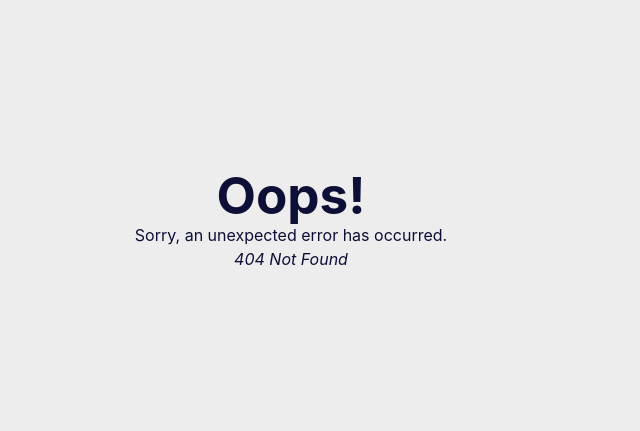
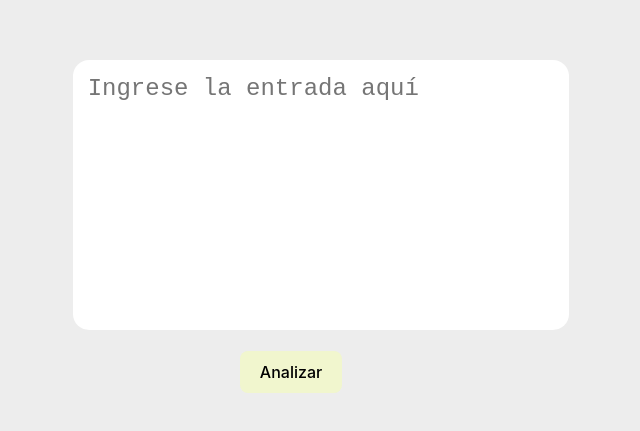
Before and after one commit to ed-corne/ProyectoSemTraductores2, a React (Vite) app: page /sintactic in a window 1280 px wide. Before the commit this address had no page. Shown: the part 181-612 px from the top of the page, without its empty margins (349-989 px from the left). Built offline with nearby package versions, Linux system fonts and the light colour scheme.

Commit message:
sintactico first steps

```diff
--- a/src/components/AnalizadorLexico/complete/AnalyzeInput.jsx
+++ b/src/components/AnalizadorLexico/complete/AnalyzeInput.jsx
@@ -1,173 +1,146 @@
-import { whoIsThisChar, dataTypes, reservedWords, types } from "./SymbolType";
+import {
+  tokenTypes,
+  keywords,
+  dataType,
+  operators,
+  punctuation,
+  digits,
+  letters,
+} from "./SymbolType";
 
 export const analyzeInput = (inputText) => {
   let currentToken = "";
-  let tokens = [];
-  let currentTokenSymbol = "";
-  let currentType = "";
+  const foundTokens = [];
+  const inputCode = inputText + "$";
 
-  const handleCurrentToken = (char, symbol) => {
-    currentToken += char;
-    currentTokenSymbol = symbol;
-  };
+  let state = 0; // Estado inicial
+  let isFloatingPoint = false;
 
-  const pushToken = () => {
-    if (currentToken !== "") {
-      tokens.push({
-        symbol: currentTokenSymbol,
-        type: types.unknown,
-        value: currentToken,
-      });
-      currentToken = "";
-      currentTokenSymbol = "";
-    }
-  };
+  for (let i = 0; i < inputCode.length; i++) {
+    const char = inputCode[i];
 
-  for (const char of inputText) {
-    switch (whoIsThisChar(char)) {
-      case "space":
-        if (currentToken in dataTypes) {
-          handleCurrentToken("", "dataType");
-        } else if (currentToken in reservedWords) {
-          handleCurrentToken("", "reservedWord");
-        }
-        pushToken();
-        break;
-      case "point":
-        if (currentTokenSymbol === "number" && !currentToken.includes(".")) {
-          handleCurrentToken(char, "real");
-        } else if (currentToken !== "") {
-          handleCurrentToken(char, "string");
+    switch (state) {
+      case 0:
+        if (char.charCodeAt(0) === 20) {
+          state = 0;
+        } else if (letters.test(char)) {
+          state = 1; // Estado para identificadores o palabras clave
+          currentToken += char;
+        } else if (digits.test(char)) {
+          state = 2; // Estado para números enteros
+          currentToken += char;
+        } else if (char === '"') {
+          state = 4; // Cambia al estado para cadenas
+          currentToken += char;
+        } else if (operators.includes(char)) {
+          state = 3; // Estado para operadores
+          currentToken += char;
+        } else if (punctuation.includes(char)) {
+          foundTokens.push({
+            lexema: char,
+            token: tokenTypes[char].name,
+            id: tokenTypes[char].id,
+          });
+          currentToken = "";
+        } else if (char === '$') {
+          foundTokens.push({
+            lexema: char,
+            token: tokenTypes["$"].name,
+            id: tokenTypes["$"].id,
+          });
         }
         break;
-      case "number":
-        if (currentTokenSymbol === "" || currentTokenSymbol === "number") {
-          handleCurrentToken(char, "number");
-        } else if (currentTokenSymbol === "real") {
-          handleCurrentToken(char, "real");
-        } else if (currentTokenSymbol === "id") {
-          handleCurrentToken(char, "id");
-        } else if (currentToken !== "") {
-          let tempChar = char;
-          pushToken();
-          currentToken = tempChar;
+      case 1:
+        if (letters.test(char) || digits.test(char)) {
+          currentToken += char;
+        } else {
+          if (keywords.includes(currentToken)) {
+            foundTokens.push({
+              lexema: currentToken,
+              token: tokenTypes[currentToken].name,
+              id: tokenTypes[currentToken].id,
+            });
+          } else if (dataType.includes(currentToken)) {
+            foundTokens.push({
+              lexema: currentToken,
+              token: tokenTypes["dataType"].name,
+              id: tokenTypes["dataType"].id,
+            });
+          } else {
+            foundTokens.push({
+              lexema: currentToken,
+              token: tokenTypes["id"].name,
+              id: tokenTypes["id"].id,
+            });
+          }
+          currentToken = "";
+          state = 0; // Vuelve al estado inicial
+          i--; // Revisa el caracter actual nuevamente
         }
         break;
-      case "letter":
-        if (currentTokenSymbol === "id" || currentTokenSymbol === "") {
-          handleCurrentToken(char, "id");
-        } else if (currentToken !== "") {
-          handleCurrentToken(char, "string");
+      case 2:
+        if (digits.test(char)) {
+          currentToken += char;
+        } else if (char === ".") {
+          //state = 4; // Cambia al estado para números reales
+          currentToken += char;
+          isFloatingPoint = true; // Indica que es un número real
+        } else {
+          foundTokens.push({
+            lexema: isFloatingPoint
+              ? parseFloat(currentToken)
+              : parseInt(currentToken, 10),
+            token: isFloatingPoint
+              ? tokenTypes["constanteReal"].name
+              : tokenTypes["constanteEntero"].name,
+            id: isFloatingPoint
+              ? tokenTypes["constanteReal"].id
+              : tokenTypes["constanteEntero"].id,
+          });
+          currentToken = "";
+          state = 0; // Vuelve al estado inicial
+          i--; // Revisa el caracter actual nuevamente
+          isFloatingPoint = false; // Reinicia el estado de número real
         }
         break;
-      case "addition":
-        if (currentTokenSymbol === "") {
-          handleCurrentToken(char, "addition");
-        } else if (
-          currentTokenSymbol === "number" ||
-          currentTokenSymbol === "real"
-        ) {
-          pushToken();
-          handleCurrentToken(char, "addition");
-          pushToken();
+
+      case 3:
+        if (operators.includes(currentToken + char)) {
+          currentToken += char;
+        } else {
+          foundTokens.push({
+            lexema: currentToken,
+            token: tokenTypes[currentToken].name,
+            id: tokenTypes[currentToken].id,
+          });
+          currentToken = "";
+          state = 0; // Vuelve al estado inicial
+          i--; // Revisa el caracter actual nuevamente
         }
         break;
-      case "multiplication":
-        if (currentTokenSymbol === "") {
-          handleCurrentToken(char, "multiplication");
-        } else if (
-          currentTokenSymbol === "number" ||
-          currentTokenSymbol === "real"
-        ) {
-          pushToken();
-          handleCurrentToken(char, "addition");
-          pushToken();
+      case 4: // Estado para cadenas
+        currentToken += char;
+        if (char === '"') {
+          foundTokens.push({
+            lexema: currentToken,
+            token: tokenTypes["cadena"].name,
+            id: tokenTypes["cadena"].id,
+          });
+          currentToken = "";
+          state = 0; // Vuelve al estado inicial
         }
         break;
-      case "relational":
-        if (currentToken === "" && char === "=") {
-          handleCurrentToken(char, "asignation");
-        } else if (currentToken === "" && char === "!") {
-          handleCurrentToken(char, "not");
-        } else if (currentToken === "") {
-          handleCurrentToken(char, "relational");
-        } else if (
-          currentToken !== "" &&
-          (currentTokenSymbol === "asignation" ||
-            currentTokenSymbol === "relational" ||
-            currentTokenSymbol === "not")
-        ) {
-          handleCurrentToken(char, "relational");
-        } else if (currentToken !== "") {
-          pushToken();
-          handleCurrentToken(char, "addition");
-          pushToken();
-        }
-        break;
-      case "and":
-        if (currentToken === "" || currentTokenSymbol === "and") {
-          handleCurrentToken(char, "and");
-        } else if (currentToken !== "") {
-          pushToken();
-          handleCurrentToken(char, "and");
-          pushToken();
-        }
-        break;
-      case "or":
-        if (currentToken === "" || currentTokenSymbol === "or") {
-          handleCurrentToken(char, "or");
-        } else if (currentToken !== "") {
-          pushToken();
-          handleCurrentToken(char, "or");
-          pushToken();
-        }
-        break;
-      case "brackets":
-        if (currentToken === "" || currentTokenSymbol === "brackets") {
-          handleCurrentToken(char, "brackets");
-        } else if (currentToken !== "") {
-          pushToken();
-          handleCurrentToken(char, "brackets");
-          pushToken();
-        }
-
-        break;
-      case "parenthesis":
-        if (currentToken === "" || currentTokenSymbol === "parenthesis") {
-          handleCurrentToken(char, "parenthesis");
-        } else if (currentToken !== "") {
-          pushToken();
-          handleCurrentToken(char, "parenthesis");
-          pushToken();
-        }
-
-        break;
-      case "semicolon":
-        if (currentToken === "" || currentTokenSymbol === "semicolon") {
-          handleCurrentToken(char, "semicolon");
-        } else if (currentToken !== "") {
-          pushToken();
-          handleCurrentToken(char, "semicolon");
-          pushToken();
-        }
-
-        break;
-
       default:
-        handleCurrentToken(char, "string");
+        // Handle error state
+        currentToken += char;
+        foundTokens.push({
+          lexema: currentToken,
+          token: "Error",
+          id: "Error",
+        });
         break;
     }
   }
 
-  if (currentToken !== "") {
-    tokens.push({
-      symbol: currentTokenSymbol,
-      type: types.unknown,
-      value: currentToken,
-    });
-  }
-
-  console.log(tokens);
-  //setTokens(tokens);
-  return tokens;
+  return foundTokens;
 };
--- a/src/components/AnalizadorLexico/complete/CompleteLexico.jsx
+++ b/src/components/AnalizadorLexico/complete/CompleteLexico.jsx
@@ -1,4 +1,4 @@
-import React, { useState } from "react";
+import React, { useState, useEffect } from "react";
 import { analyzeInput } from "./AnalyzeInput";
 import "../../../styles/lexicalAn.css";
 //2 hola23 25 24.23 80 + 90-10 mundo 80saludo d 3
@@ -39,13 +39,15 @@ const CompleteLexico = () => {
           <h2 className="tokensArea__title">Tokens:</h2>
           <table className="tokenArea__table">
             <tr className="tokenArea__row">
-              <th className="tokenArea__column">Symbol</th>
-              <th className="tokenArea__column">Value</th>
+              <th className="tokenArea__column">Lexema</th>
+              <th className="tokenArea__column">Token</th>
+              <th className="tokenArea__column">Id</th>
             </tr>
             {tokens.map((token, index) => (
               <tr key={index} className="tokenArea__row">
-                <td className="tokenArea__column">{token.symbol}</td>
-                <td className="tokenArea__column">{token.value}</td>
+                <td className="tokenArea__column">{token.lexema}</td>
+                <td className="tokenArea__column">{token.token}</td>
+                <td className="tokenArea__column">{token.id}</td>
               </tr>
             ))}
           </table>
--- /dev/null
+++ b/src/components/AnalizadorLexico/complete/SymbolType.js
@@ -0,0 +1,59 @@
+export const tokenTypes = {
+  id: { id: 0, name: "identificador" },
+  constanteEntero: { id: 1, name: "Entero" },
+  constanteReal: { id: 2, name: "Real" },
+  cadena: { id: 3, name: "Cadena" },
+  dataType: { id: 4, name: "Tipo de dato" },
+  opSuma: { id: 5, name: "Operador Suma" },
+  "+": { id: 5, name: "Operador Suma" },
+  "-": { id: 5, name: "Operador Suma" },
+  opMultiplicacion: { id: 6, name: "Operador Multiplicacion" },
+  "*": { id: 6, name: "Operador Multiplicacion" },
+  "/": { id: 6, name: "Operador Multiplicacion" },
+  opRelacional: { id: 17, name: "Operador Relacional" },
+  "<": { id: 7, name: "Operador Relacional" },
+  ">": { id: 7, name: "Operador Relacional" },
+  "<=": { id: 7, name: "Operador Relacional" },
+  ">=": { id: 7, name: "Operador Relacional" },
+  opLogico: { id: 8, name: "Operador Logico" },
+  "||": { id: 8, name: "Operador OR" },
+  "&&": { id: 9, name: "Operador AND" },
+  "!": { id: 10, name: "Operador Not" },
+  "!=": { id: 11, name: "Operador Igualdad" },
+  "==": { id: 11, name: "Operador Igualdad" },
+  ";": { id: 12, name: "Punto y coma" },
+  ",": { id: 13, name: "Coma" },
+  "(": { id: 14, name: "Parentesis Apertura" },
+  ")": { id: 15, name: "Parentesis Cierre" },
+  "{": { id: 16, name: "Llave Apertura" },
+  "}": { id: 17, name: "Llave cierre" },
+  "=": { id: 18, name: "Igual" },
+  if: { id: 19, name: "Condicional if" },
+  while: { id: 20, name: "Condicional while" },
+  return: { id: 21, name: "Palabra reserbada" },
+  else: { id: 22, name: "Condicional else" },
+  $: { id: 23, name: "Terminal" },
+};
+export const keywords = ["if", "while", "return", "else", "constante"];
+export const dataType = ["int", "float", "char", "void", "string"];
+export const operators = [
+  "||",
+  "&&",
+  "+",
+  "-",
+  "==",
+  "<",
+  ">",
+  "<=",
+  ">=",
+  "!=",
+  "*",
+  "/",
+  "|",
+  "&",
+  "!",
+  "=",
+];
+export const punctuation = [";", ",", "(", ")", "{", "}"];
+export const digits = /[0-9]/;
+export const letters = /[a-zA-Z]/;
--- a/src/components/AnalizadorLexico/complete/SymbolType.jsx
+++ /dev/null
@@ -1,85 +0,0 @@
-export const types = {
-    identifier: 0,
-    integer: 1,
-    real: 2,
-    string: 3,
-    type: 4,
-    additionOp: 5,
-    multiplicationOp: 6,
-    relationalOp: 7,
-    andOperator: 8,
-    orOperator: 9,
-    notOperator: 10,
-    equalityOperator: 11,
-    semicolon: 12,
-    comma: 13,
-    parenthesisOpen: 14,
-    parenthesisClose: 15,
-    keysOpen: 16,
-    keysOpenClose: 17,
-    equal: 18,
-    ifReservedWord: 19,
-    whileReservedWord: 20,
-    returnReservedWord: 21,
-    elseReservedWord: 22,
-    money: 23,
-    unknown: "unknown",
-  };
-
-export const dataTypes = {
-    int: "tipo entero",
-    float: "tipo real",
-    void: "tipo vacio",
-  };
-
-  export const reservedWords = {
-    if: "if ReservedWord",
-    else: "else ReservedWord",
-    while: "while ReservedWord",
-    return: "return ReservedWord",
-  };
-
-  export const whoIsThisChar = (char) => {
-    let charAcsii = char.charCodeAt(0);
-    if (charAcsii === 32) {
-      // space character
-      return "space";
-    }
-    if (
-      (charAcsii > 64 && charAcsii < 91) ||
-      (charAcsii > 96 && charAcsii < 123)
-    ) {
-      // A-Z a-z
-      return "letter";
-    }
-    if (charAcsii > 47 && charAcsii < 58) {
-      return "number";
-    }
-    if (charAcsii === 46) {
-      return "point";
-    }
-    if (charAcsii === 43 || charAcsii === 45) {
-      return "addition";
-    }
-    if (charAcsii === 42 || charAcsii === 47) {
-      return "multiplication";
-    }
-    if (charAcsii === 33 || (charAcsii > 59 && charAcsii < 63)) {
-      return "relational";
-    }
-    if (charAcsii === 38) {
-      return "and";
-    }
-    if (charAcsii === 124) {
-      return "or";
-    }
-    if (charAcsii === 40 || charAcsii === 41) {
-      return "parenthesis";
-    }
-    if (charAcsii === 123 || charAcsii === 125) {
-      return "brackets";
-    }
-    if (charAcsii === 59) {
-      return "semicolon";
-    }
-  };
--- /dev/null
+++ b/src/components/AnalizadorSintactico/Mini/Analyze.js
@@ -0,0 +1,82 @@
+// Define la tabla LR(1)
+import { analyzeInput } from "../../AnalizadorLexico/complete/AnalyzeInput";
+const lr1Table = {
+    0: { 0: 'd2', 5: '', 23: '', E: 1 },
+    1: { 0: '', 5: 'r2', 23: 'r2', E: '' },
+    2: { 0: '', 5: 'd3', 23: 'r2', E: '' },
+    3: { 0: 'd2', 5: '', 23: '', E: 4 },
+    4: { 0: '', 5: '', 23: 'r1', E: '' },
+  };
+
+  // Pila para el analizador sintáctico
+  const stack = [];
+  // Entrada (cadena a analizar)
+  const input = analyzeInput("a + b"); // Ejemplo de entrada
+
+  // Función de análisis sintáctico
+  export function analyze() {
+    let currentState = 0; // Estado inicial
+    let inputIndex = 0; // Índice de entrada
+  let a = 1;
+    while (true) {
+      const currentSymbol = input[inputIndex].id;
+      console.log(currentSymbol)
+      const action = lr1Table[currentState][currentSymbol];
+      console.log(action)
+
+      if (!lr1Table[currentState][currentSymbol]) {
+        console.log(lr1Table[currentState][currentSymbol])
+        console.error('Error de análisis sintáctico');
+        break;
+      }
+
+      if (action.startsWith('d')) {
+        // Desplazar
+        stack.push(currentSymbol);
+        stack.push(action.substr(1)); // Nuevo estado
+        inputIndex++;
+      } else if (action.startsWith('r')) {
+        // Reducción
+        const productionIndex = parseInt(action.substr(1));
+        // Realiza la reducción según la producción
+        reduce(productionIndex);
+      } else if (action === 'r1') {
+        // Aceptación
+        console.log('Análisis sintáctico completado con éxito');
+        break;
+      }
+    }
+  }
+
+  // Función para realizar una reducción
+  function reduce(productionIndex) {
+    // Implementa las reducciones según las producciones de la gramática
+    switch (productionIndex) {
+      case 0:
+        // E → id + E
+        stack.pop(); // Pop 'E'
+        stack.pop(); // Pop '+'
+        stack.pop(); // Pop 'id'
+        stack.push('E'); // Push 'E'
+        // Realiza transición de estado según 'E'
+        currentState = stack[stack.length - 2];
+        stack.push(lr1Table[currentState]['E']);
+        break;
+
+      case 2:
+        // E → id
+        stack.pop(); // Pop 'id'
+        stack.push('E'); // Push 'E'
+        // Realiza transición de estado según 'E'
+        currentState = stack[stack.length - 2];
+        stack.push(lr1Table[currentState]['E']);
+        break;
+
+      default:
+        console.error('Error de reducción');
+        break;
+    }
+  }
+
+  // Inicia el análisis sintáctico
+  //analyze();
--- a/src/components/AnalizadorSintactico/Mini/sintactic.jsx
+++ b/src/components/AnalizadorSintactico/Mini/sintactic.jsx
@@ -1,9 +1,38 @@
-import React from 'react'
+import React, { useState } from "react";
+import "../../../styles/lexicalAn.css";
+import { analyzeInput } from "../../AnalizadorLexico/complete/AnalyzeInput";
+import { analyze } from "./Analyze";
 
-const sintactic = () => {
+const Sintactic = () => {
+  const [input, setInput] = useState(""); // Entrada del usuario
+  const [output, setOutput] = useState(""); // Salida del análisis
+
+  const stack = [0]; // Pila de estados
+  const symbolStack = []; // Pila de símbolos
+  let tokens = []; //
+
+
+  // Tabla LR(1) (simplificada para tu gramática)
+
+
+  const sintac = () => {
+    tokens = analyzeInput(input);
+    console.log(tokens)
+  }
+
+
   return (
-    <div>sintactic</div>
-  )
-}
+    <div>
+      <textarea
+        placeholder="Ingrese la entrada aquí"
+        value={input}
+        onChange={(e) => setInput(e.target.value)}
+        className="inputArea__area"
+      />
+      <button onClick={analyze} >Analizar</button>
 
-export default sintactic
+    </div>
+  );
+};
+
+export default Sintactic;
--- a/src/main.jsx
+++ b/src/main.jsx
@@ -6,6 +6,7 @@ import Home from './pages/Home.jsx';
 import MiniLexico from './components/AnalizadorLexico/mini/MiniLexico';
 import CompleteLexico from './components/AnalizadorLexico/complete/CompleteLexico';
 import Error from './pages/Error.jsx';
+import Sintactic from './components/AnalizadorSintactico/Mini/sintactic';
 
 // create the browser router and configure the routes of the app
 //using a queue of routes
@@ -25,6 +26,11 @@ const router = createBrowserRouter([
     element: <CompleteLexico />,
     errorElement: <Error />,
   },
+  {
+    path: "/sintactic",
+    element: <Sintactic />,
+    errorElement: <Error />,
+  },
 ]);
 
 ReactDOM.createRoot(document.getElementById('root')).render(
--- a/src/pages/Home.jsx
+++ b/src/pages/Home.jsx
@@ -4,14 +4,17 @@ import "../styles/home.css";
 const Home = () => {
   return (
     <div className="homePage">
-      <h1 className="homePage__title">Lexical analyzer</h1>
+      <h1 className="homePage__title">Analyzers</h1>
       <div className="homePage__menu">
         <Link to="/mini" className="homePage__link">
-          Mini
+          Mini Lexical
         </Link>
 
         <Link to="/complete" className="homePage__link">
-          complete
+          Complete Lexical
+        </Link>
+        <Link to="/sintactic" className="homePage__link">
+          Sintactico
         </Link>
       </div>
     </div>
--- a/src/styles/lexicalAn.css
+++ b/src/styles/lexicalAn.css
@@ -3,7 +3,6 @@
   width: 70vw;
   display: flex;
   flex-direction: column;
-  flex-wrap: wrap;
   justify-content: start;
   align-items: center;
 }
```
Also changed, not shown: src/components/AnalizadorSintactico/Mini/Gramatica.js (added, +26 -0 lines), src/components/AnalizadorSintactico/Mini/Pila.js (added, +26 -0 lines).
